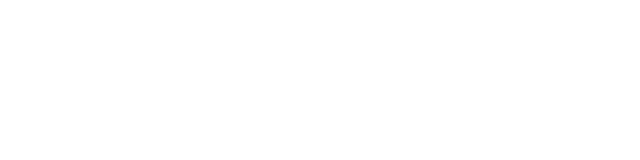
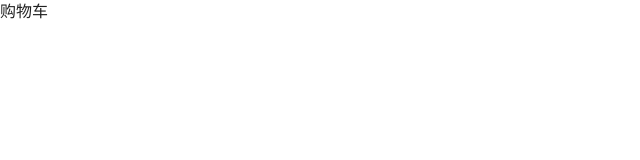
Before and after one commit to wzg15801407309/vuetify-zaozuo, a Vue app: page /shoppingcart in a window 1280 px wide. Shown: the top 160 px of the page, without its empty margins (0-640 px from the left). Built offline with nearby package versions, Linux system fonts and the light colour scheme.

Commit message:
基础文件的创建的漏网之鱼

```diff
--- a/src/views/shoppingcart/index.vue
+++ b/src/views/shoppingcart/index.vue
@@ -1,6 +1,7 @@
 <!-- 购物车页面 -->
 <template>
   <div class='page-shoppingcart'>
+      购物车
   </div>
 </template>
 
```
